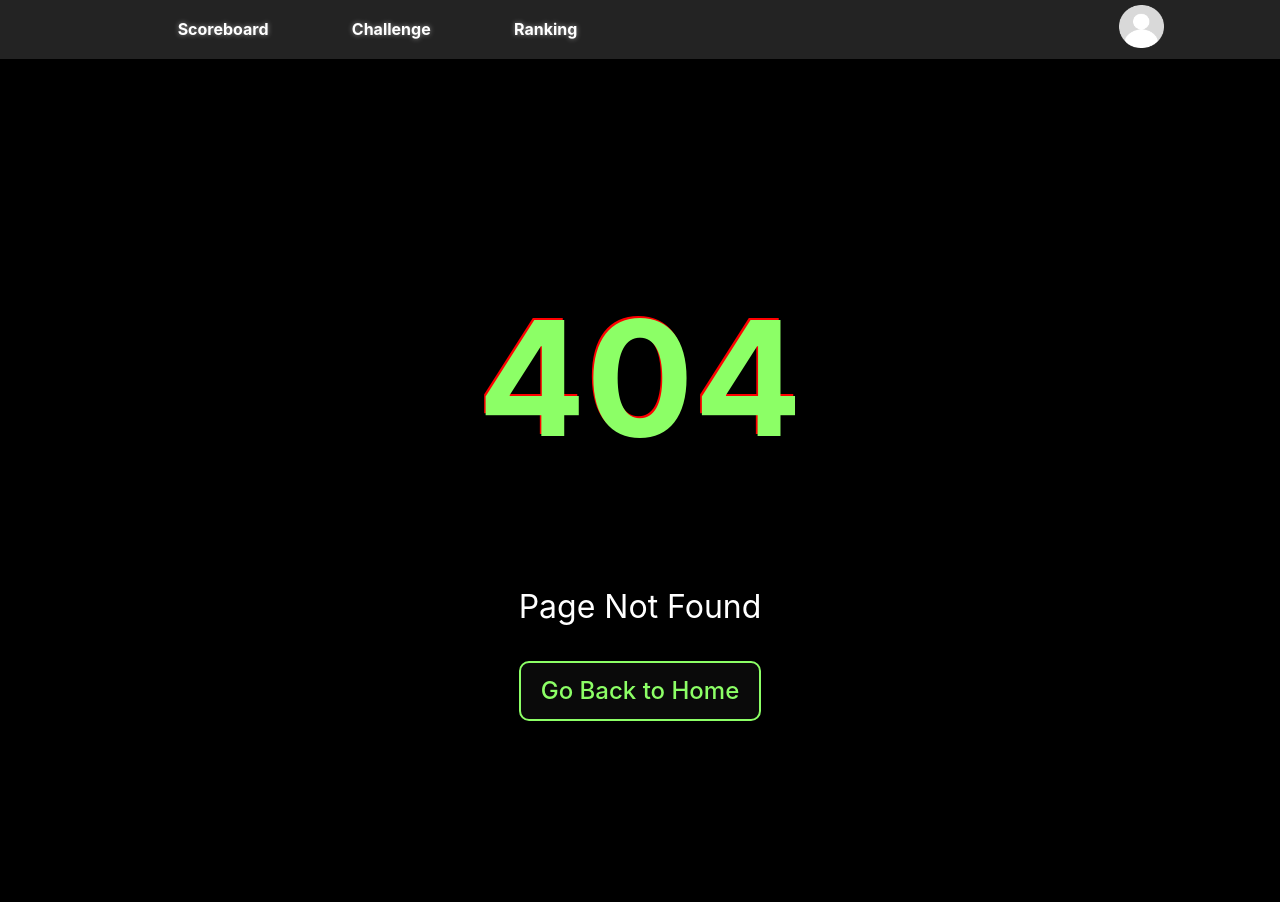
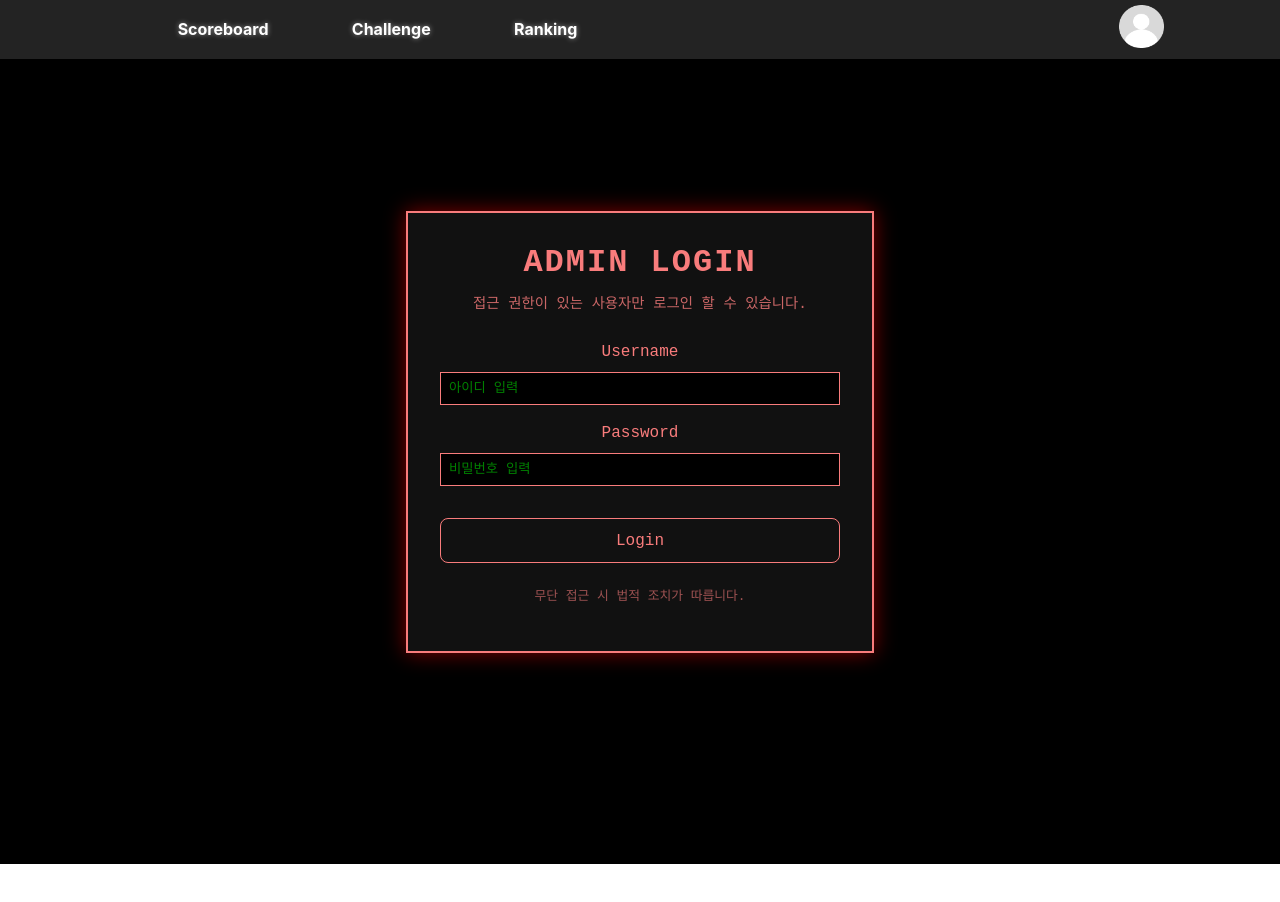
Before and after one commit to MJSEC-MJU/MSG_CTF_WEB, a React (Vite) app: page /adminLogin in a window 1280 px wide. Before the commit this address had no page. After the commit the page ends 864 px from the top, so only its background shows below. Built offline with nearby package versions, Linux system fonts and the light colour scheme.

Commit message:
feat : Admin Login UI
Change wall background svg
hidden adminLogin with home

```diff
--- a/src/App.jsx
+++ b/src/App.jsx
@@ -7,6 +7,7 @@ import Scoreboard from './pages/Scoreboard';
 import Challenge from './pages/Challenge';
 import ProblemDetail from './pages/ProblemDetail';
 import MyPage from './pages/MyPage';
+import AdminLogin from './pages/AdminLogin';
 import NotFound from './pages/NotFound';
 
 function App() {
@@ -20,6 +21,7 @@ function App() {
         <Route path='/challenge' element={<Challenge />} />
         <Route path='/problem/:id' element={<ProblemDetail />} />
         <Route path='/myPage' element={<MyPage />} />
+        <Route path='/adminLogin' element={<AdminLogin />} />
         <Route path='*' element={<NotFound />} />
       </Routes>
     </Router>
--- /dev/null
+++ b/src/pages/AdminLogin.jsx
@@ -0,0 +1,131 @@
+import { useState } from 'react';
+import styled from 'styled-components';
+
+function AdminLogin() {
+  const [username, setUsername] = useState('');
+  const [password, setPassword] = useState('');
+
+  const handleLogin = (e) => {
+    e.preventDefault();
+
+    console.log('로그인 시도:', username, password);
+  };
+
+  return (
+    <Container>
+      <Terminal>
+        <Title>ADMIN LOGIN</Title>
+        <Subtitle>접근 권한이 있는 사용자만 로그인 할 수 있습니다.</Subtitle>
+        <Form onSubmit={handleLogin}>
+          <Label>
+            Username
+            <Input
+              type='text'
+              value={username}
+              onChange={(e) => setUsername(e.target.value)}
+              placeholder='아이디 입력'
+            />
+          </Label>
+          <Label>
+            Password
+            <Input
+              type='password'
+              value={password}
+              onChange={(e) => setPassword(e.target.value)}
+              placeholder='비밀번호 입력'
+            />
+          </Label>
+          <LoginButton type='submit'>Login</LoginButton>
+        </Form>
+        <FooterText>무단 접근 시 법적 조치가 따릅니다.</FooterText>
+      </Terminal>
+    </Container>
+  );
+}
+
+export default AdminLogin;
+
+const Container = styled.div`
+  display: flex;
+  align-items: center;
+  justify-content: center;
+  min-height: 100vh;
+  background: #000;
+`;
+
+const Terminal = styled.div`
+  width: 400px;
+  padding: 2rem;
+  background: #111;
+  border: 2px solid #f97c7c;
+  box-shadow: 0 0 20px rgba(251, 0, 0, 0.5);
+  color: #f97c7c;
+  font-family: 'Courier New', Courier, monospace;
+  position: relative;
+`;
+
+const Title = styled.h1`
+  margin: 0;
+  font-size: 2rem;
+  text-align: center;
+  letter-spacing: 2px;
+`;
+
+const Subtitle = styled.p`
+  text-align: center;
+  font-size: 0.9rem;
+  opacity: 0.8;
+  margin-bottom: 1.5rem;
+`;
+
+const Form = styled.form`
+  display: flex;
+  flex-direction: column;
+`;
+
+const Label = styled.label`
+  font-size: 1rem;
+  margin-bottom: 1rem;
+  display: flex;
+  flex-direction: column;
+`;
+
+const Input = styled.input`
+  margin-top: 0.5rem;
+  padding: 0.5rem;
+  border: 1px solid #f97c7c;
+  background: #000;
+  color: #0f0;
+  font-family: 'Courier New', Courier, monospace;
+  outline: none;
+  &::placeholder {
+    color: #0f0;
+    opacity: 0.5;
+  }
+  &:focus {
+    border-color: #0ff;
+  }
+`;
+
+const LoginButton = styled.button`
+  padding: 0.8rem;
+  margin-top: 1rem;
+  border: 1px solid #f97c7c;
+  background: transparent;
+  color: #f97c7c;
+  font-size: 1rem;
+  cursor: pointer;
+  font-family: 'Courier New', Courier, monospace;
+
+  &:hover {
+    background: #0f0;
+    color: #000;
+  }
+`;
+
+const FooterText = styled.p`
+  margin-top: 1.5rem;
+  font-size: 0.8rem;
+  text-align: center;
+  opacity: 0.6;
+`;
--- a/src/pages/Home.css
+++ b/src/pages/Home.css
@@ -5,51 +5,73 @@
   z-index: 0;
 }
 
-.WallWrapper img{
+.WallWrapper img {
   width: 100%;
   height: 100%;
 }
 @keyframes blink {
-  0% { opacity: 1; }
-  50% { opacity: 0; }
-  100% { opacity: 1; }
+  0% {
+    opacity: 1;
+  }
+  50% {
+    opacity: 0;
+  }
+  100% {
+    opacity: 1;
+  }
 }
-.MainLogoWrapper{
+.MainLogoWrapper {
   position: absolute;
   top: 50%; /* 중앙 정렬 */
   left: 50%;
   transform: translate(-58%, -65%);
   z-index: 2;
 }
-.MainLogoWrapper img{
+.MainLogoWrapper img {
   width: 80%;
   height: 80%;
 }
-.CtButtonWrapper{
+.CtButtonWrapper {
   position: absolute;
   top: 50%; /* 중앙 정렬 */
   left: 50%;
   transform: translate(-50%, 130%);
 }
-.GamsungWrapper{
+.GamsungWrapper {
   position: absolute;
   top: 50%; /* 중앙 정렬 */
   left: 50%;
   transform: translate(10%, -90%);
   z-index: 1;
 }
-.GamsungWrapper img{
+.GamsungWrapper img {
   width: 80%;
   height: 80%;
 }
-.ClickWrapper{
+.ClickWrapper {
   position: absolute;
   top: 50%; /* 중앙 정렬 */
   left: 50%;
   transform: translate(-127%, 190%);
 }
-.ClickWrapper img{
+.ClickWrapper img {
   width: 300px;
   height: 100px;
   animation: blink 1.5s infinite;
 }
+
+.AdminLogin img {
+  width: 300px;
+  height: 100px;
+  animation: blink 1.5s infinite;
+}
+
+.AdminLogin {
+  position: absolute;
+  bottom: 0px;
+  right: 50px;
+  width: 60px;
+  height: 26px;
+  cursor: pointer;
+  z-index: 10;
+}
--- a/src/pages/Home.jsx
+++ b/src/pages/Home.jsx
@@ -1,13 +1,19 @@
 import { useState } from 'react';
+import { useNavigate } from 'react-router-dom';
 import styled from 'styled-components';
 import Modal from '../components/Modal';
-import "./Home.css";
+import './Home.css';
 
 function Home() {
   const [isModalOpen, setIsModalOpen] = useState(false);
+  const navigate = useNavigate();
 
   const toggleModal = () => {
     setIsModalOpen(!isModalOpen);
+  };
+
+  const handleAdminLogin = () => {
+    navigate('/adminLogin');
   };
 
   const rulesContent = (
@@ -29,21 +35,23 @@ function Home() {
 
   return (
     <HomeWrapper>
-      <div className="WallWrapper">
-        <img src={`/assets/wall.png`} />
-        <div className="MainLogoWrapper">
+      <div className='WallWrapper'>
+        <img src={`/assets/wall.svg`} />
+        <div className='MainLogoWrapper'>
           <img src={`/assets/MainLogo.png`} />
         </div>
-        <div className="CtButtonWrapper">
+        <div className='CtButtonWrapper'>
           <CenteredButton onClick={toggleModal}></CenteredButton>
         </div>
         {isModalOpen && <Modal onClose={toggleModal} content={rulesContent} />}
-        <div className="GamsungWrapper">
+        <div className='GamsungWrapper'>
           <img src={`/assets/gamsung.png`} />
         </div>
-        <div className="ClickWrapper">
+        <div className='ClickWrapper'>
           <img src={`/assets/click.png`} />
         </div>
+        {/* AdminLogin 클릭 영역 */}
+        <div className='AdminLogin' onClick={handleAdminLogin}></div>
       </div>
     </HomeWrapper>
   );
@@ -78,7 +86,9 @@ const CenteredButton = styled.button`
   border-radius: 0;
   cursor: pointer;
   z-index: 1;
-  transition: transform 0.2s, filter 0.2s;
+  transition:
+    transform 0.2s,
+    filter 0.2s;
 
   &:hover {
     transform: scale(1.1);
```
Also changed, not shown: public/assets/wall.svg (added).
